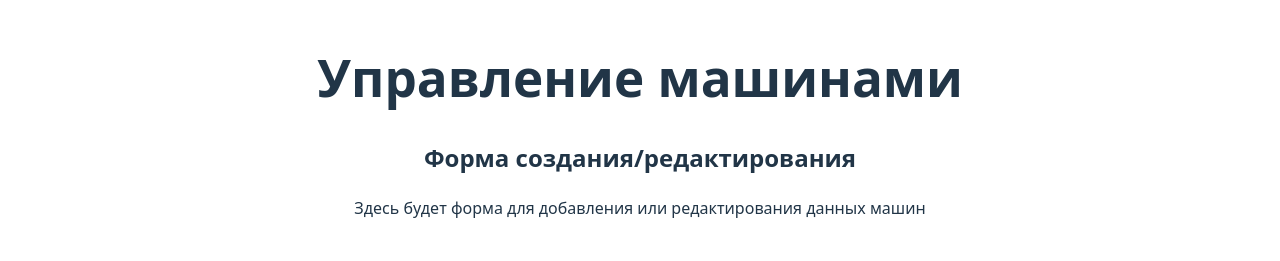
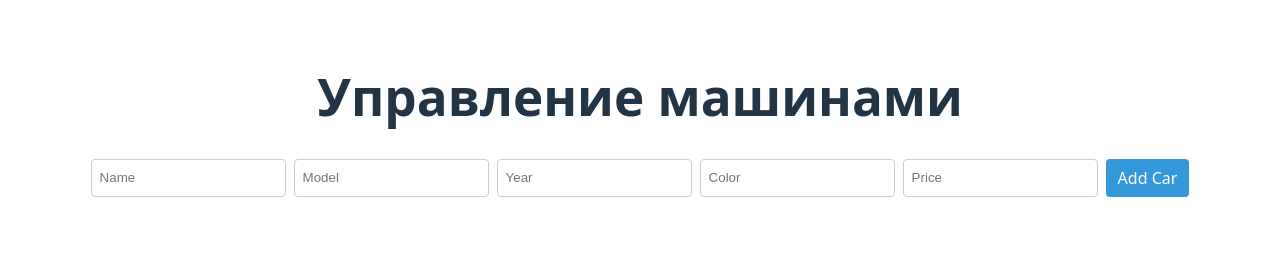
Before and after one commit to lenapokrovskaya/carapp, a React (Vite) app: page / in a window 1280 px wide. Shown: the part 163-424 px from the top of the page. Built offline with nearby package versions, Linux system fonts and the light colour scheme; no server answers.

Commit message:
add car creation form and functionality

```diff
--- a/src/components/CarForm.tsx
+++ /dev/null
@@ -1,8 +0,0 @@
-export const CarForm = () => {
-  return (
-    <section>
-      <h2>Форма создания/редактирования</h2>
-      <p>Здесь будет форма для добавления или редактирования данных машин</p>
-    </section>
-  );
-};
--- /dev/null
+++ b/src/components/CarForm/CarForm.css
@@ -0,0 +1,27 @@
+.car-form {
+  display: flex;
+  flex-wrap: wrap;
+  gap: 8px;
+  margin-bottom: 20px;
+}
+
+.car-form input {
+  padding: 8px;
+  border: 1px solid #ccc;
+  border-radius: 4px;
+  flex: 1 1 150px;
+}
+
+.car-form button {
+  background-color: #3498db;
+  color: white;
+  border: none;
+  border-radius: 4px;
+  padding: 8px 12px;
+  cursor: pointer;
+  transition: background 0.2s;
+}
+
+.car-form button:hover {
+  background-color: #2980b9;
+}
--- /dev/null
+++ b/src/components/CarForm/CarForm.tsx
@@ -0,0 +1,87 @@
+import React, { useState } from "react";
+import type { Car } from "../../types";
+import "./CarForm.css";
+
+interface CarFormProps {
+  onAdd: (newCar: Car) => void;
+}
+
+export const CarForm: React.FC<CarFormProps> = ({ onAdd }) => {
+  const [formData, setFormData] = useState({
+    name: "",
+    model: "",
+    year: "",
+    color: "",
+    price: "",
+  });
+
+  const handleChange = (e: React.ChangeEvent<HTMLInputElement>) => {
+    const { name, value } = e.target;
+    setFormData(prev => ({ ...prev, [name]: value }));
+  };
+
+  const handleSubmit = (e: React.FormEvent) => {
+    e.preventDefault();
+
+    // создаём объект Car
+    const newCar: Car = {
+      id: Date.now(), // временный ID (можно заменить, если сервер возвращает ID)
+      name: formData.name,
+      model: formData.model,
+      year: Number(formData.year),
+      color: formData.color,
+      price: Number(formData.price),
+      latitude: 0,
+      longitude: 0,
+    };
+
+    onAdd(newCar); // передаём новую машину наверх
+    setFormData({ name: "", model: "", year: "", color: "", price: "" }); // очищаем форму
+  };
+
+  return (
+    <form className="car-form" onSubmit={handleSubmit}>
+      <input
+        type="text"
+        name="name"
+        placeholder="Name"
+        value={formData.name}
+        onChange={handleChange}
+        required
+      />
+      <input
+        type="text"
+        name="model"
+        placeholder="Model"
+        value={formData.model}
+        onChange={handleChange}
+        required
+      />
+      <input
+        type="number"
+        name="year"
+        placeholder="Year"
+        value={formData.year}
+        onChange={handleChange}
+        required
+      />
+      <input
+        type="text"
+        name="color"
+        placeholder="Color"
+        value={formData.color}
+        onChange={handleChange}
+        required
+      />
+      <input
+        type="number"
+        name="price"
+        placeholder="Price"
+        value={formData.price}
+        onChange={handleChange}
+        required
+      />
+      <button type="submit">Add Car</button>
+    </form>
+  );
+};
--- a/src/pages/Home.tsx
+++ b/src/pages/Home.tsx
@@ -1,7 +1,7 @@
 import { useEffect, useState } from "react";
 import { getVehicles } from "../api/vehicles";
 import type { Car } from "../types";
-import { CarForm } from "../components/CarForm";
+import { CarForm } from "../components/CarForm/CarForm";
 import { CarList } from "../components/CarList/CarList";
 import { CarMap } from "../components/CarMap";
 
@@ -24,6 +24,10 @@ export const Home = () => {
     fetchVehicles();
   }, []);
 
+  const handleAdd = (newCar: Car) => {
+    setVehicles(prev => [...prev, newCar]);
+  };
+
   const handleDelete = (id: number) => {
     setVehicles(prev => prev.filter(car => car.id !== id));
   };
@@ -33,7 +37,7 @@ export const Home = () => {
   return (
     <main>
       <h1>Управление машинами</h1>
-      <CarForm />
+      <CarForm onAdd={handleAdd} />
       <CarList cars={vehicles} onDelete={handleDelete} />
       <CarMap/>
     </main>
```
